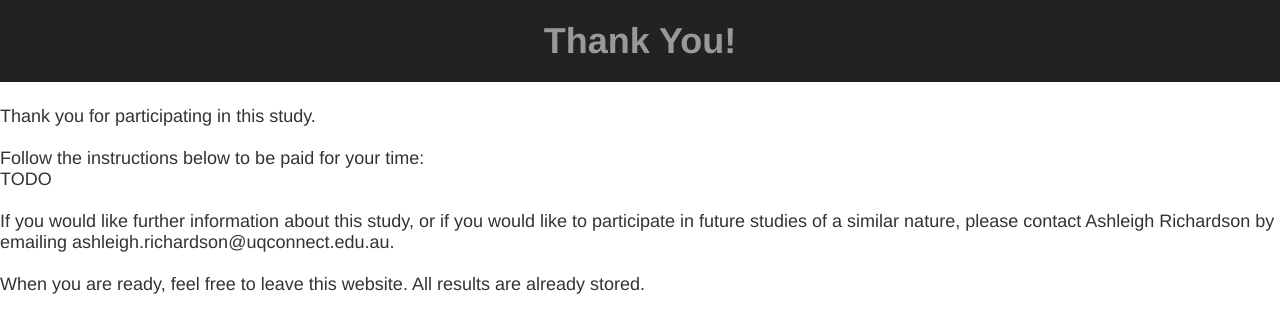
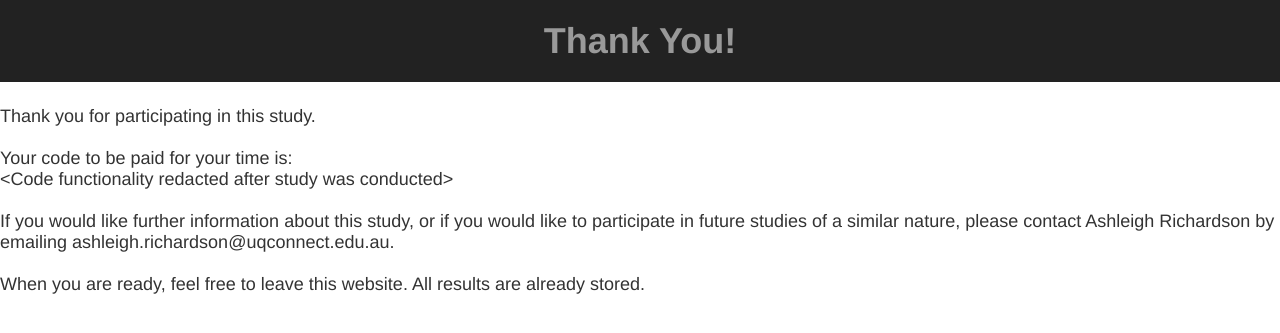
Before and after one commit to AshRichardson/musical-guide, a Django app: page /study/thank_you/ in a window 1280 px wide. Shown: the top 333 px of the page. Run offline with Django 3.2, Linux system fonts and the light colour scheme.

Commit message:
Final updates

```diff
--- a/musicalguide/study/templates/study/thank_you.html
+++ b/musicalguide/study/templates/study/thank_you.html
@@ -6,8 +6,8 @@
 </div>
 
 <p class='instruction-block'>Thank you for participating in this study. <br /><br />
-Follow the instructions below to be paid for your time:<br />
-TODO<br /><br />
+Your code to be paid for your time is:<br />
+&lt;Code functionality redacted after study was conducted&gt;<br /><br />
 
 If you would like further information about this study, or if you would like to participate in future studies of a similar nature, please contact Ashleigh Richardson by emailing ashleigh.richardson@uqconnect.edu.au.<br /><br />
 
```
Also changed, not shown: musicalguide/study/views.py (+7 -30 lines), LICENSE.txt (added), README.md, musicalguide/db.sqlite3.
